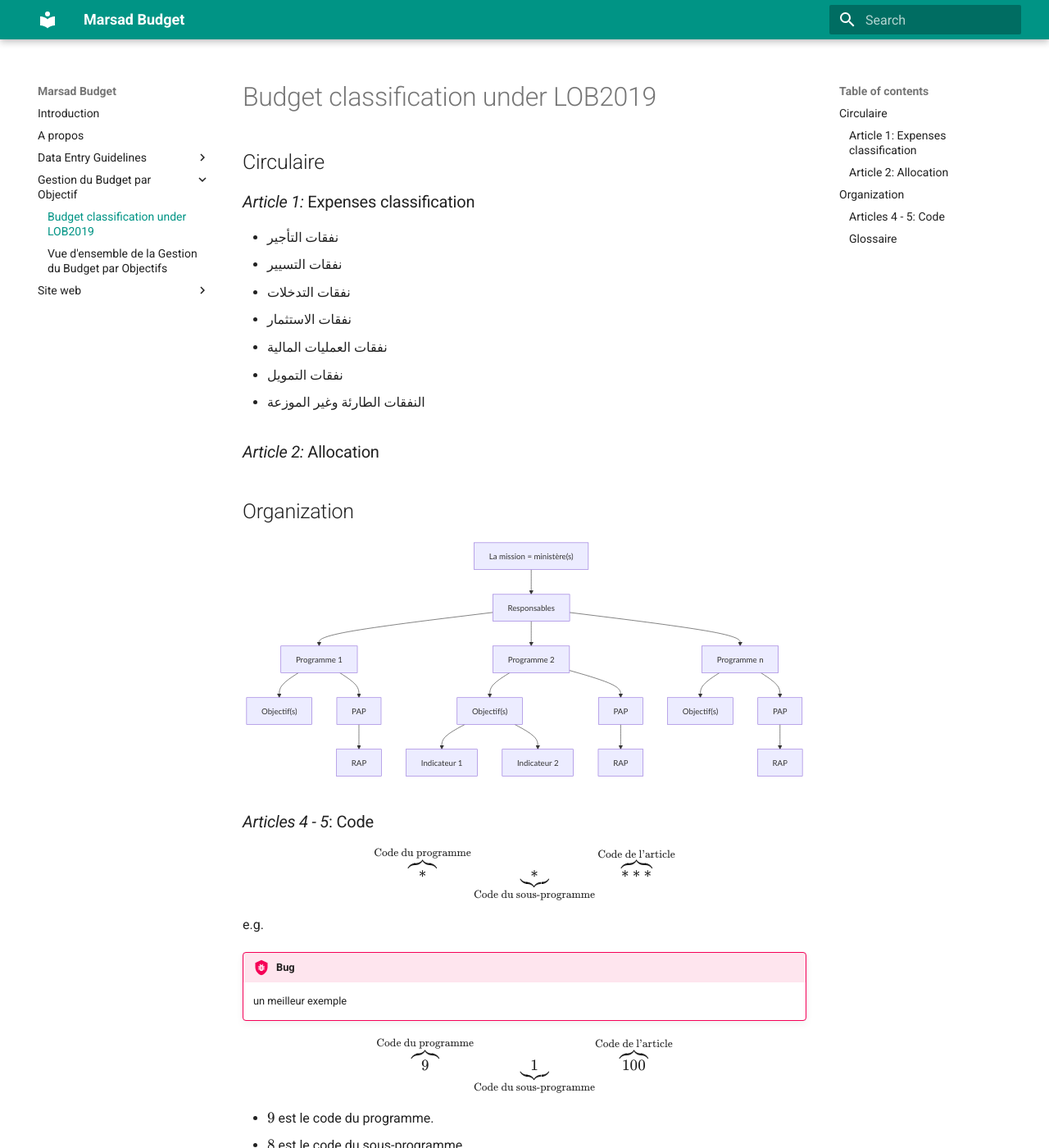
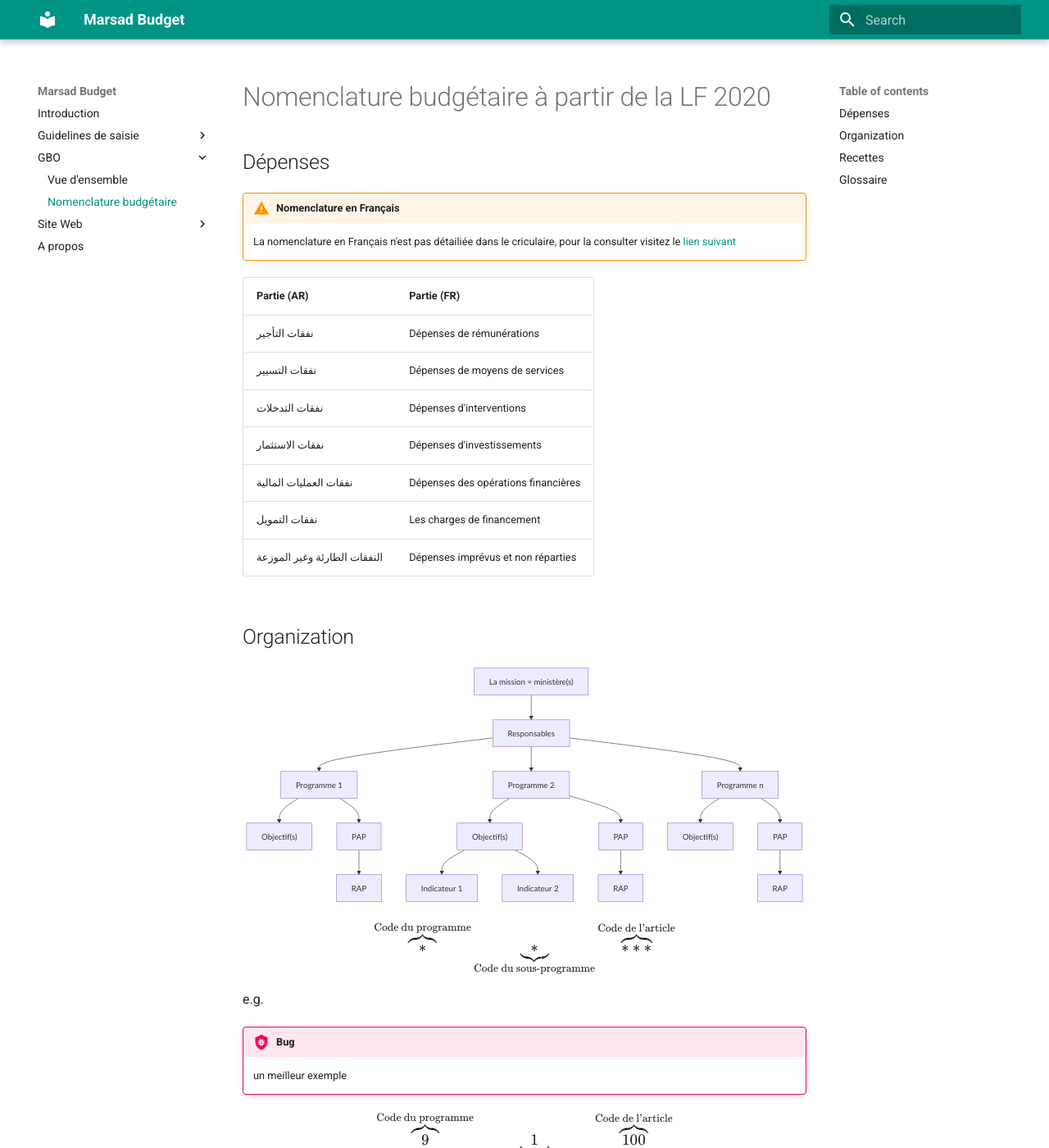
Before and after one commit to iyedg/budgetDash, an MkDocs documentation site: the page built from docs/Gestion_du_Budget_par_Objectif/budget_classification.md, in a window 1280 px wide and 1400 px high. Shown: the whole window at 82% size. Built offline with MkDocs 1.6.1 and Material for MkDocs 9.7.7, drawn with Linux system fonts in a browser that asks for light colours; formulas are drawn with MathJax 3; some of the changed text lies outside the part shown.

Commit message:
typing and data

````diff
--- a/docs/Gestion_du_Budget_par_Objectif/budget_classification.md
+++ b/docs/Gestion_du_Budget_par_Objectif/budget_classification.md
@@ -1,18 +1,19 @@
-# Budget classification under LOB2019
+# Nomenclature budgétaire à partir de la LF 2020
 
-## Circulaire
+## Dépenses
 
-### *Article 1:* Expenses classification
+!!! warning "Nomenclature en Français"
+    La nomenclature en Français n'est pas détailiée dans le criculaire, pour la consulter visitez le [lien suivant](https://bit.ly/2kSoOOO)
 
-* نفقات التأجير
-* نفقات التسيير
-* نفقات التدخلات
-* نفقات الاستثمار
-* نفقات العمليات المالية
-* نفقات التمويل
-* النفقات الطارئة وغير الموزعة
-
-### *Article 2:* Allocation
+| Partie (AR)                  | Partie (FR)                         |
+|------------------------------|-------------------------------------|
+| نفقات التأجير                | Dépenses de rémunérations           |
+| نفقات التسيير                | Dépenses de moyens de services      |
+| نفقات التدخلات                | Dépenses d'interventions            |
+| نفقات الاستثمار               | Dépenses d'investissements          |
+| نفقات العمليات المالية       | Dépenses des opérations financières |
+| نفقات التمويل                | Les charges de financement          |
+| النفقات الطارئة وغير الموزعة | Dépenses imprévus et non réparties  |
 
 ## Organization
 
@@ -35,8 +36,6 @@ graph TD
     pap3 --> rap3[RAP]
 ```
 
-### *Articles 4 - 5*: Code
-
 $$
 \overbrace{*}^{\text{Code du programme}} \underbrace{*}_{\text{Code du sous-programme}} \overbrace{***}^{\text{Code de l'article}}
 $$
@@ -54,7 +53,27 @@ $$
 * $8$ est le code du sous-programme.
 * $100$ est le code de l'article "المنح المخولة للسلط العمومية"
 
-### Glossaire
+## Recettes
+
+!!! bug "La nomenclature des recettes"
+    وتجدر الإشارة إلى أنه بهدف المحافظة على المعطى المتعلق بمصادر التمويل، فإنه تم تخصيص خانة في النظام المعلوماتي للتنصيص عليه كما يلي
+    ```
+        * موارد عامة للميزانية
+        * قروض خارجية موظفة
+        * حسابات خاصة فالخزينة
+        * حساب أموال المشاركة
+    ```
+
+!!! bug "Nomenclature en FR n'est pas officielle"
+    Source LOB, en attendant la traduction en FR
+
+| (AR)                  | (FR)                  |
+|-----------------------|-----------------------|
+| المداخيل الجبائية     | Recettes fiscales     |
+| المداخيل غير الجبائية | Recettes non fiscales |
+| الهبات                | Dons                  |
+
+## Glossaire
 
 * **RDP**
 :   Responsable de programme
--- a/mkdocs.yml
+++ b/mkdocs.yml
@@ -4,6 +4,18 @@ theme:
         palette:
                 primary: 'Teal'
                 accent: 'Deep Orange'
+nav:
+    - Introduction: index.md
+    - 'Guidelines de saisie':
+      - 'Introduction': 'Data_Entry_Guidelines/introduction.md'
+    - 'GBO':
+      - "Vue d'ensemble": 'Gestion_du_Budget_par_Objectif/vue_ensemble.md'
+      - 'Nomenclature budgétaire': 'Gestion_du_Budget_par_Objectif/budget_classification.md'
+    - 'Site Web':
+      - 'Formules': 'Site_web/formules.md'
+      - 'ERD': 'Site_web/ERD.md'
+    - 'A propos': 'about.md'
+
 markdown_extensions:
   - admonition
   - footnotes
````
Also changed, not shown: docs/Site_web/ERD.md (added, +30 -0 lines), docs/index.md (+1 -0 lines), 2 other files.
